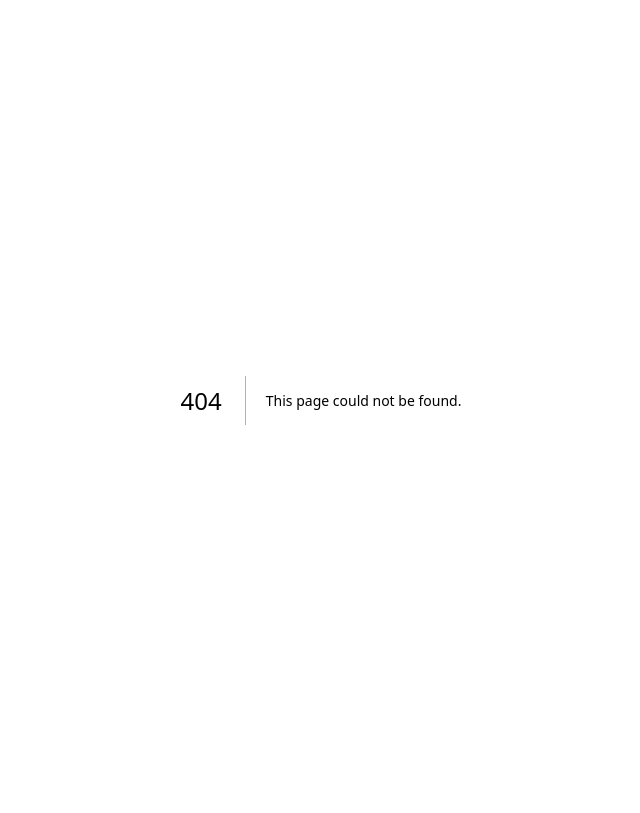
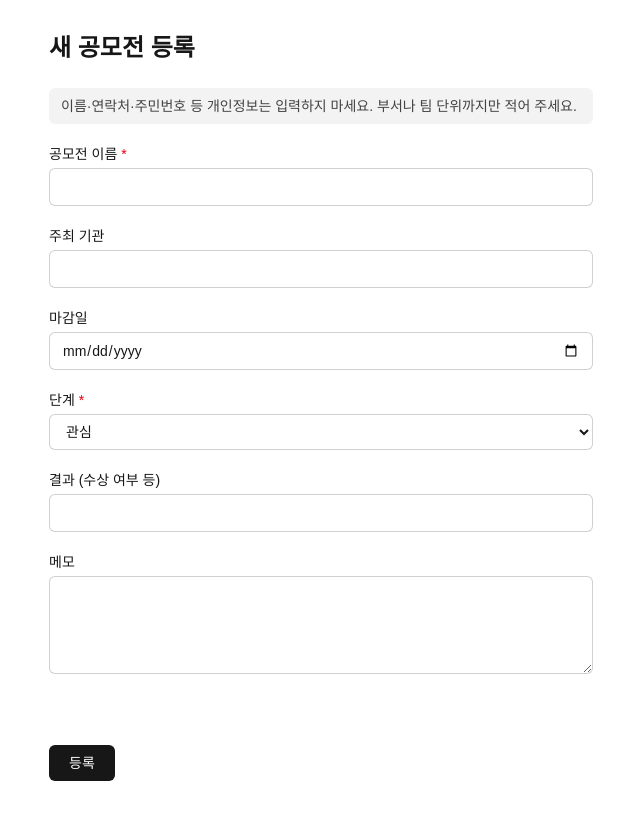
Before and after one commit to rkdddd/ax-scout, a Next.js app: page /contests/new in a window 1280 px wide. Before the commit this address had no page. Shown: the whole page, without its empty margins (319-959 px from the left). Built offline with nearby package versions, Linux system fonts and the light colour scheme.

Commit message:
공모전 등록 화면(/contests/new)과 서버 검증·저장 동작을 추가하고 Zod를 설치(필수값·형식 오류를 서버에서 걸러 잘못된 데이터가 저장되지 않게 하려고)
Co-Authored-By: Claude Sonnet 5.5 <noreply@anthropic.com>

```diff
--- /dev/null
+++ b/app/contests/actions.ts
@@ -0,0 +1,51 @@
+"use server";
+
+// Design Ref: DESIGN §2.1 — 폼 입력 → 서버 동작이 받음 → 검증 → Supabase 저장 → 화면 갱신.
+// 로그인이 없는 대신 서버에서 입력값을 모두 다시 검증한다.
+import { revalidatePath } from "next/cache";
+import { getSupabase } from "@/lib/supabase";
+import { contestSchema, toFieldErrors } from "@/lib/validation";
+
+export type ContestFormState = {
+  status: "idle" | "error" | "success";
+  message?: string;
+  fieldErrors?: Record<string, string[]>;
+  // 오류가 났을 때 입력했던 값을 그대로 다시 보여주기 위해 돌려준다.
+  values?: Record<string, string>;
+};
+
+const FIELDS = ["name", "organizer", "date", "stage", "result", "note"] as const;
+
+export async function createContest(
+  _prevState: ContestFormState,
+  formData: FormData,
+): Promise<ContestFormState> {
+  const values: Record<string, string> = {};
+  for (const field of FIELDS) {
+    values[field] = String(formData.get(field) ?? "");
+  }
+
+  const parsed = contestSchema.safeParse(values);
+  if (!parsed.success) {
+    return {
+      status: "error",
+      message: "입력한 내용을 확인해 주세요.",
+      fieldErrors: toFieldErrors(parsed.error),
+      values,
+    };
+  }
+
+  const { error } = await getSupabase().from("contests").insert(parsed.data);
+  if (error) {
+    // 오류 코드만 서버 로그에 남긴다 (키·주소 같은 값은 남기지 않는다).
+    console.error("공모전 저장 실패:", error.code);
+    return {
+      status: "error",
+      message: "저장하지 못했습니다. 잠시 후 다시 시도해 주세요.",
+      values,
+    };
+  }
+
+  revalidatePath("/contests");
+  return { status: "success", message: "공모전을 등록했습니다." };
+}
--- /dev/null
+++ b/app/contests/contest-form.tsx
@@ -0,0 +1,156 @@
+"use client";
+
+// Design Ref: DESIGN §1.2 — 공모전 입력 폼. 개인정보 금지 안내 문구를 반드시 함께 보여준다.
+import { useActionState } from "react";
+import { CONTEST_STAGES, DEFAULT_CONTEST_STAGE } from "@/lib/constants";
+import { createContest, type ContestFormState } from "./actions";
+
+const initialState: ContestFormState = { status: "idle" };
+
+const inputClass =
+  "w-full rounded-md border border-foreground/20 bg-background px-3 py-2 text-sm focus:border-foreground focus:outline-none";
+
+function FieldError({ id, errors }: { id: string; errors?: string[] }) {
+  if (!errors?.length) return null;
+  return (
+    <p id={id} className="mt-1 text-sm text-red-600">
+      {errors[0]}
+    </p>
+  );
+}
+
+export default function ContestForm() {
+  const [state, formAction, pending] = useActionState(createContest, initialState);
+  const errors = state.fieldErrors ?? {};
+  const values = state.values ?? {};
+
+  return (
+    <form action={formAction} className="flex flex-col gap-5" noValidate>
+      {/* 개인정보 금지 안내 (PRD §7) */}
+      <p className="rounded-md bg-foreground/5 px-3 py-2 text-sm text-foreground/80">
+        이름·연락처·주민번호 등 개인정보는 입력하지 마세요. 부서나 팀 단위까지만 적어 주세요.
+      </p>
+
+      <div>
+        <label htmlFor="name" className="mb-1 block text-sm font-medium">
+          공모전 이름 <span className="text-red-600">*</span>
+        </label>
+        <input
+          id="name"
+          name="name"
+          type="text"
+          required
+          defaultValue={values.name}
+          aria-invalid={Boolean(errors.name)}
+          aria-describedby={errors.name ? "name-error" : undefined}
+          className={inputClass}
+        />
+        <FieldError id="name-error" errors={errors.name} />
+      </div>
+
+      <div>
+        <label htmlFor="organizer" className="mb-1 block text-sm font-medium">
+          주최 기관
+        </label>
+        <input
+          id="organizer"
+          name="organizer"
+          type="text"
+          defaultValue={values.organizer}
+          aria-invalid={Boolean(errors.organizer)}
+          aria-describedby={errors.organizer ? "organizer-error" : undefined}
+          className={inputClass}
+        />
+        <FieldError id="organizer-error" errors={errors.organizer} />
+      </div>
+
+      <div>
+        <label htmlFor="date" className="mb-1 block text-sm font-medium">
+          마감일
+        </label>
+        <input
+          id="date"
+          name="date"
+          type="date"
+          defaultValue={values.date}
+          aria-invalid={Boolean(errors.date)}
+          aria-describedby={errors.date ? "date-error" : undefined}
+          className={inputClass}
+        />
+        <FieldError id="date-error" errors={errors.date} />
+      </div>
+
+      <div>
+        <label htmlFor="stage" className="mb-1 block text-sm font-medium">
+          단계 <span className="text-red-600">*</span>
+        </label>
+        {/* key: 오류 뒤에도 고른 단계가 남도록, 값이 바뀌면 선택 상자를 새로 그린다 */}
+        <select
+          key={values.stage ?? "default"}
+          id="stage"
+          name="stage"
+          defaultValue={values.stage ?? DEFAULT_CONTEST_STAGE}
+          aria-invalid={Boolean(errors.stage)}
+          aria-describedby={errors.stage ? "stage-error" : undefined}
+          className={inputClass}
+        >
+          {CONTEST_STAGES.map((stage) => (
+            <option key={stage} value={stage}>
+              {stage}
+            </option>
+          ))}
+        </select>
+        <FieldError id="stage-error" errors={errors.stage} />
+      </div>
+
+      <div>
+        <label htmlFor="result" className="mb-1 block text-sm font-medium">
+          결과 (수상 여부 등)
+        </label>
+        <input
+          id="result"
+          name="result"
+          type="text"
+          defaultValue={values.result}
+          aria-invalid={Boolean(errors.result)}
+          aria-describedby={errors.result ? "result-error" : undefined}
+          className={inputClass}
+        />
+        <FieldError id="result-error" errors={errors.result} />
+      </div>
+
+      <div>
+        <label htmlFor="note" className="mb-1 block text-sm font-medium">
+          메모
+        </label>
+        <textarea
+          id="note"
+          name="note"
+          rows={4}
+          defaultValue={values.note}
+          aria-invalid={Boolean(errors.note)}
+          aria-describedby={errors.note ? "note-error" : undefined}
+          className={inputClass}
+        />
+        <FieldError id="note-error" errors={errors.note} />
+      </div>
+
+      <div aria-live="polite" className="min-h-6 text-sm">
+        {state.status === "error" && state.message ? (
+          <p className="text-red-600">{state.message}</p>
+        ) : null}
+        {state.status === "success" && state.message ? (
+          <p className="text-green-700">{state.message}</p>
+        ) : null}
+      </div>
+
+      <button
+        type="submit"
+        disabled={pending}
+        className="self-start rounded-md bg-foreground px-5 py-2 text-sm font-medium text-background disabled:opacity-50"
+      >
+        {pending ? "저장하는 중..." : "등록"}
+      </button>
+    </form>
+  );
+}
--- /dev/null
+++ b/app/contests/new/page.tsx
@@ -0,0 +1,11 @@
+// Design Ref: DESIGN §1.2 — /contests/new 공모전 등록 화면
+import ContestForm from "../contest-form";
+
+export default function NewContestPage() {
+  return (
+    <main className="mx-auto w-full max-w-xl flex-1 px-4 py-8">
+      <h1 className="mb-6 text-2xl font-bold">새 공모전 등록</h1>
+      <ContestForm />
+    </main>
+  );
+}
--- /dev/null
+++ b/lib/validation.ts
@@ -0,0 +1,47 @@
+// Design Ref: DESIGN §4 — 입력 검증은 서버에서 Zod로 한다. 화면 쪽 검사만 믿지 않는다.
+// Plan SC: PLAN 6번 — 필수값 검증.
+import { z } from "zod";
+import { CONTEST_STAGES } from "@/lib/constants";
+
+// 비워 둘 수 있는 글자 칸. 앞뒤 공백을 지우고, 비었으면 null(= 화면에서 "미입력")로 저장한다.
+function optionalText(max: number, label: string) {
+  return z
+    .string()
+    .trim()
+    .max(max, `${label}은(는) ${max}자 이하로 적어 주세요.`)
+    .transform((value) => (value === "" ? null : value));
+}
+
+// 비워 둘 수 있는 날짜 칸 (YYYY-MM-DD). 2월 31일 같은 없는 날짜는 거른다.
+const optionalDate = z
+  .string()
+  .trim()
+  .refine(
+    (value) =>
+      value === "" ||
+      (/^\d{4}-\d{2}-\d{2}$/.test(value) &&
+        new Date(`${value}T00:00:00Z`).toISOString().startsWith(value)),
+    "날짜를 올바르게 입력해 주세요.",
+  )
+  .transform((value) => (value === "" ? null : value));
+
+// 공모전 등록·수정 폼 (DESIGN §3.1)
+export const contestSchema = z.object({
+  name: z
+    .string()
+    .trim()
+    .min(1, "공모전 이름을 입력해 주세요.")
+    .max(200, "공모전 이름은 200자 이하로 적어 주세요."),
+  organizer: optionalText(200, "주최 기관"),
+  date: optionalDate,
+  stage: z.enum(CONTEST_STAGES, { error: "단계를 선택해 주세요." }),
+  result: optionalText(500, "결과"),
+  note: optionalText(2000, "메모"),
+});
+
+export type ContestInput = z.infer<typeof contestSchema>;
+
+// 검증 실패를 칸별 오류 문구 목록으로 바꾼다.
+export function toFieldErrors(error: z.ZodError): Record<string, string[]> {
+  return z.flattenError(error).fieldErrors as Record<string, string[]>;
+}
--- a/package.json
+++ b/package.json
@@ -13,7 +13,8 @@
     "next": "16.4.3",
     "react": "19.3.0",
     "react-dom": "19.3.0",
-    "server-only": "^0.0.1"
+    "server-only": "^0.0.1",
+    "zod": "^4.6.7"
   },
   "devDependencies": {
     "@tailwindcss/turbopack": "^4",
```
Also changed, not shown: 1 other file (tests, documents, lock files or other folders).
